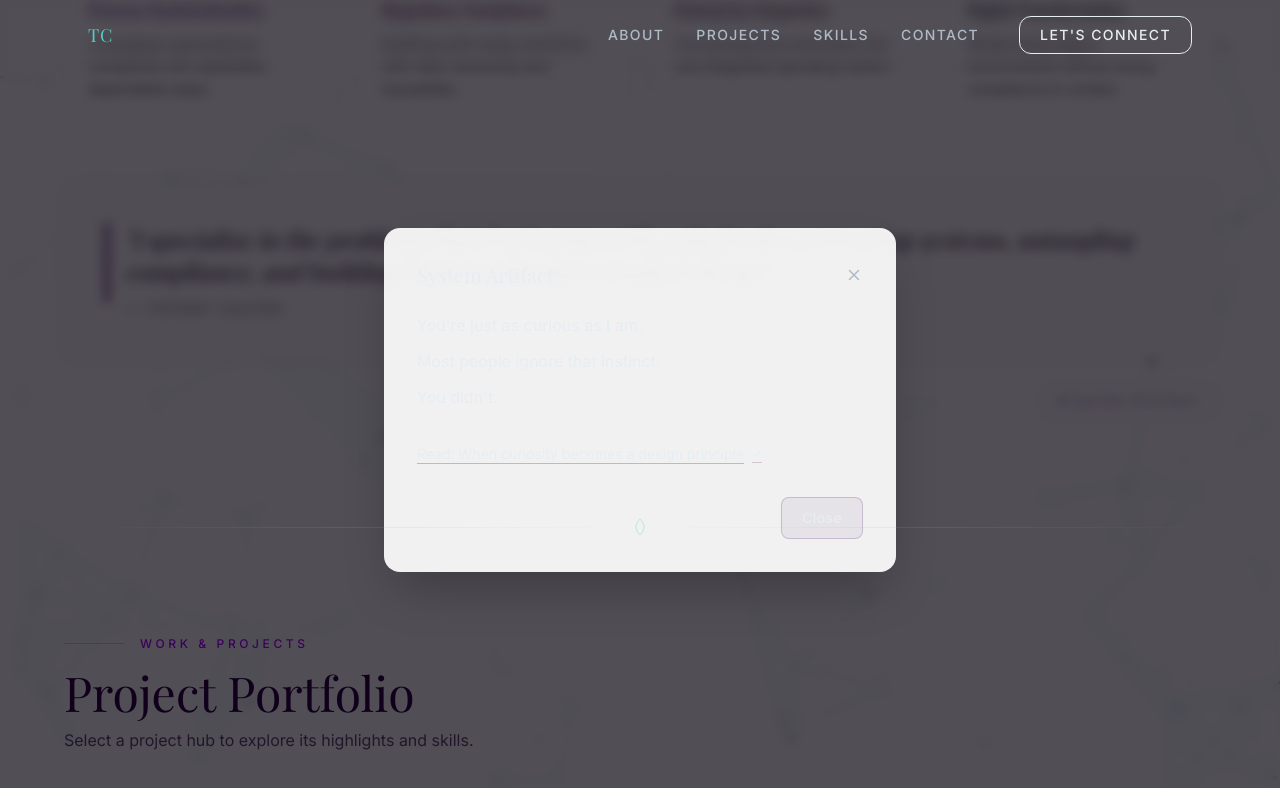
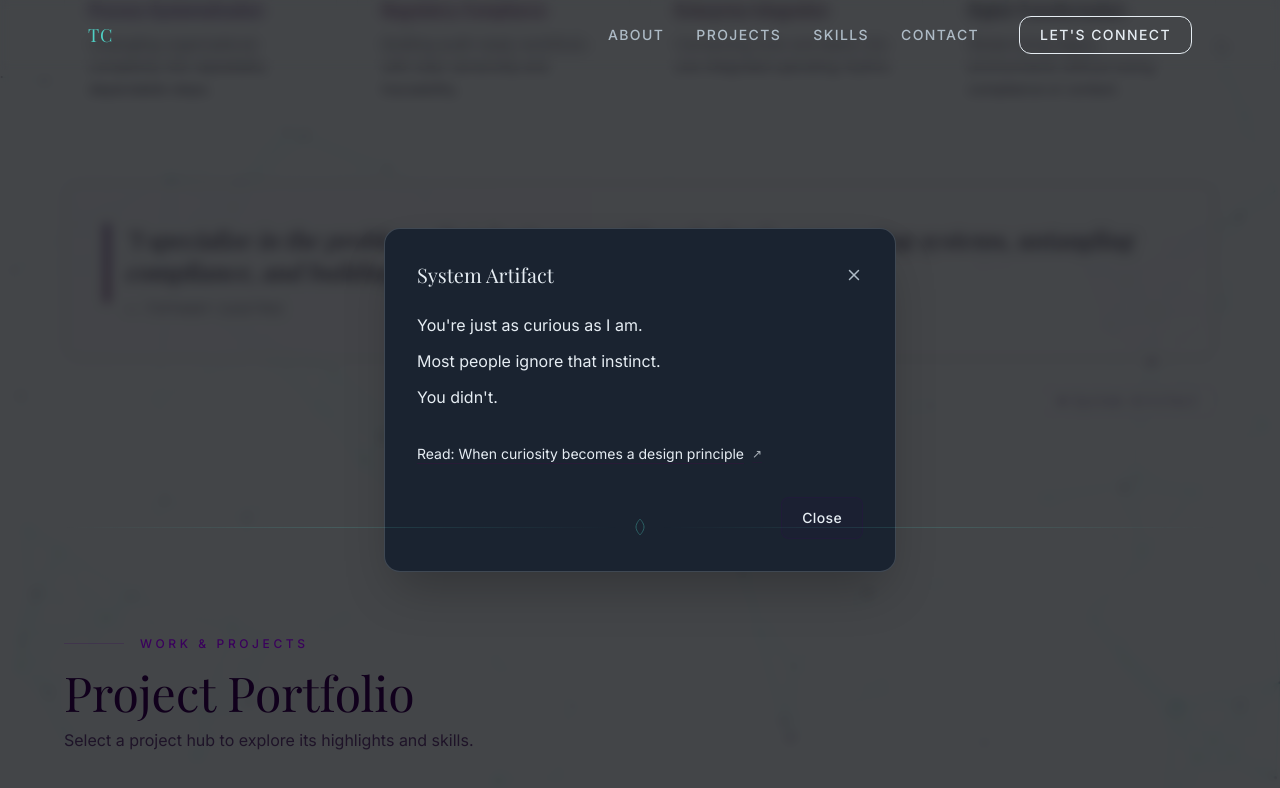
Before and after one commit to TiffOnTour83/BoltWebsite, a React (Vite) app: page / in a window 1280 px wide. Both pictures are taken after a click on the button "System Artifact". Shown: the part 1409-2197 px from the top of the page. Built offline with nearby package versions, Linux system fonts and the light colour scheme.

Commit message:
fix(modal): use tokenized surface/backdrop for BaseModal readability

```diff
--- a/src/components/modals/BaseModal.tsx
+++ b/src/components/modals/BaseModal.tsx
@@ -47,7 +47,7 @@ export default function BaseModal({ title, onClose, children, panelClassName = '
       {/* Backdrop */}
       <div
         className="absolute inset-0"
-        style={{ background: 'rgba(14,11,20,0.72)', backdropFilter: 'blur(6px)' }}
+        style={{ background: 'var(--backdrop)', backdropFilter: 'blur(6px)' }}
         onClick={onClose}
         aria-hidden="true"
       />
@@ -58,7 +58,7 @@ export default function BaseModal({ title, onClose, children, panelClassName = '
         tabIndex={-1}
         className={`relative z-10 w-full max-w-lg rounded-2xl border p-8 shadow-2xl outline-none ${panelClassName}`}
         style={{
-          background: 'rgba(255,255,255,0.92)',
+          background: 'var(--surface)',
           borderColor: 'var(--border)',
           color: 'var(--text)',
         }}
```
